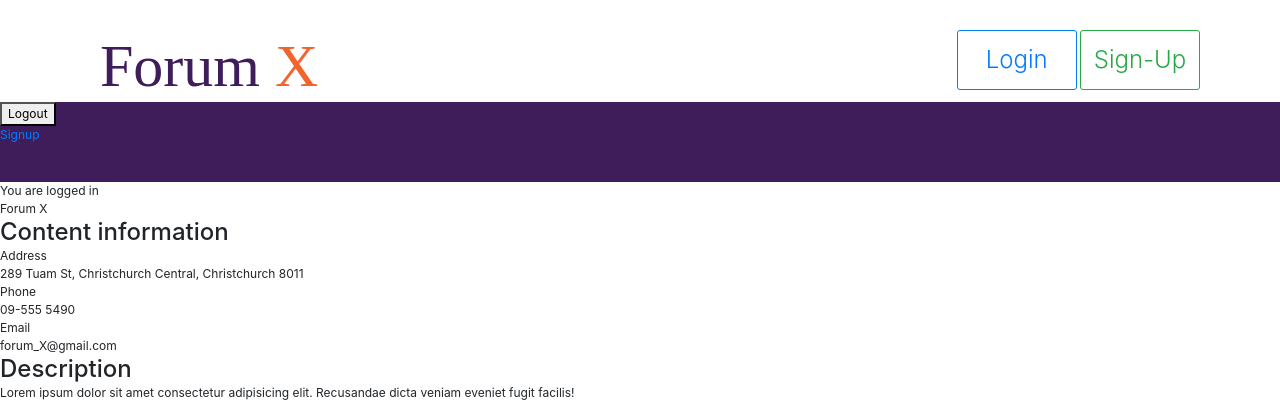
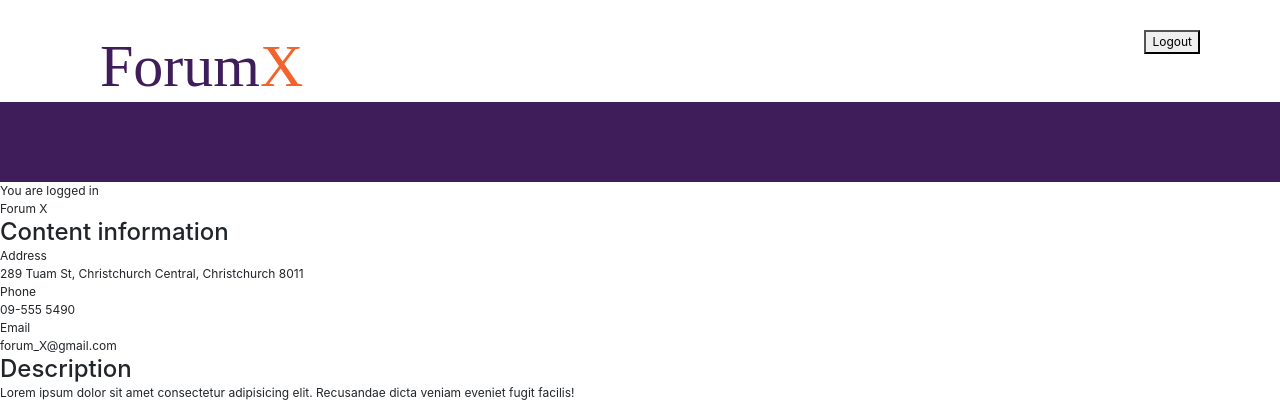
Before and after one commit to AntonILLI/ForumX, a PHP site: page /index.php in a window 1280 px wide. Shown: the top 420 px of the page. Run offline with PHP 8.4, Linux system fonts and the light colour scheme; the visitor is signed in with stand-in values (Sample User, id 1).

Commit message:
Anton: trim code in header.php

```diff
--- a/header.php
+++ b/header.php
@@ -16,79 +16,47 @@
     <body>
 
     <div class="head-wrap d-flex">
-          <h1 class="forum flex-grow-1 ">
-                Forum
-                <span>X</span>
-              </h1>
-
-
-
-           <div class="wrap-button flex-grow-0 ">
-              <button
-                href="/"
-                class="btn btn-outline-primary"
-
-              >
-                Login
-              </button >
-              <button
-                href="/"
-                class="btn btn-outline-success"
-
-              >
-                Sign-Up
-
-
-              </button>
-            </div>
-        </div>
-
-        <header>
-<div><!-- initil part from Anton-->
+          <h1 class="forum flex-grow-1">Forum<span>X</span></h1>
+          <div class="wrap-button flex-grow-0">
           <?php
             if (isset($_SESSION['userID'])) {
-            echo '<form action="scripts/logout.php" method="post">
+                echo
+                '
+                <form action="scripts/logout.php" method="post">
                 <button type="submit" name="logout-btn">Logout</button>
-            </form>';
+                </form>
+                ';
             } else {
-            echo '
+                echo
+                '
                 <form action="scripts/login.php" method="post">
                 <input type="text" name="email_x" placeholder="Username/email">
                 <input type="password" name="passwd_x" placeholder="Password">
+                <button type="submit" name="login-btn" href="scripts/login.php" class="btn btn-outline-primary">Login</button>
+                <button type="submit" href="scripts/signup.php" class="btn btn-outline-success">Sign-Up</button>
+                <!--
                 <button type="submit" name="login-btn">Login</button>
+                -->
                 </form>
                 ';
             }
           ?>
-    <a href="signup.php">Signup</a>
-</div><!-- initial part from Anton-->
-
-
-
+          </div>
+    </div>
+    <header>
     <div class="menu-toggle" id="hamburger">
-<!-- <i className="fas fa-bars"></i>            -->
+    <!-- <i className="fas fa-bars"></i> -->
     </div>
       <div class="overlay" >
         <div class="container">
           <nav>
               <ul>
-                <li>
-                  <a href="/">Home</a>
-                </li>
-                <li>
-                  <a href="/forum">forum</a>
-                </li>
-                <li>
-                  <a href="/forum_modal_rule">rule</a>
-                </li>
-
+                <li><a href="/">Home</a></li>
+                <li><a href="/forum">forum</a></li>
+                <li><a href="/forum_modal_rule">rule</a></li>
               </ul>
-
-
           </nav>
         </div>
       </div>
     </div>
-
-
     </header>
```
Lines whose indentation alone changed are shown as unchanged.
